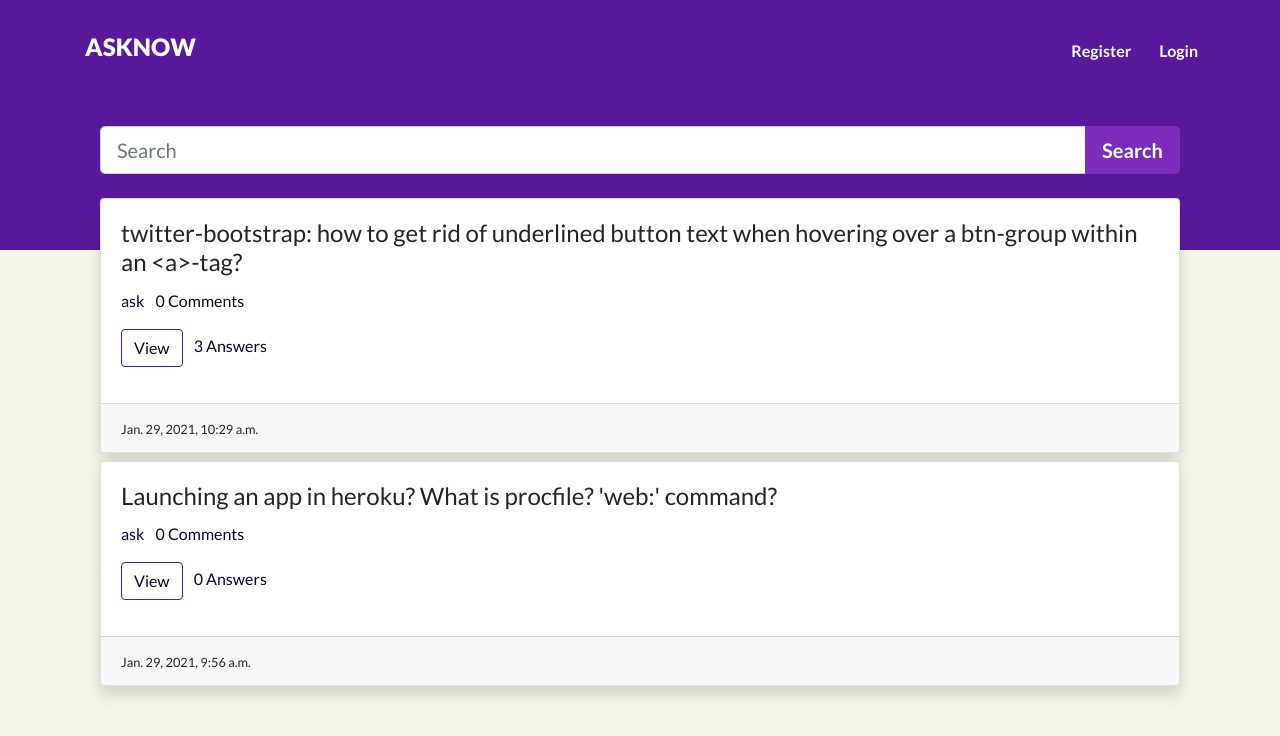
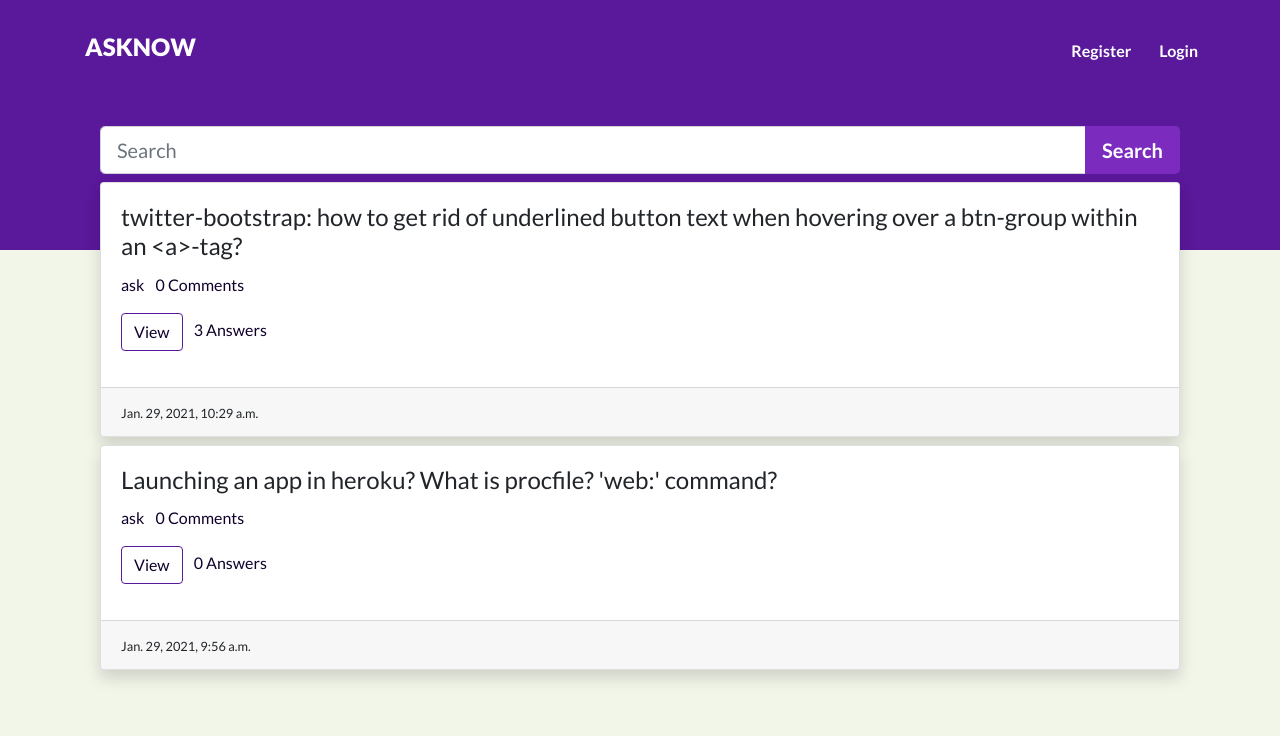
Before and after one commit to saifxd7/Askme, a Django app: page / in a window 1280 px wide. Shown: the top 736 px of the page. Run offline with Django 3.2, Linux system fonts and the light colour scheme; data comes from the database, SQL or seed files in the repository; data that the repository does not hold is empty; some libraries are stand-ins or nearby versions.

Commit message:
updated template files

```diff
--- a/src/templates/index.html
+++ b/src/templates/index.html
@@ -8,7 +8,7 @@
 
 
 
-    <div class="container mt-4">
+    <div class="container mt-4 mt-sm-2">
         {% for quest in quests %}
         <div class="card mb-2 shadow">
             <div class="card-body">
```
